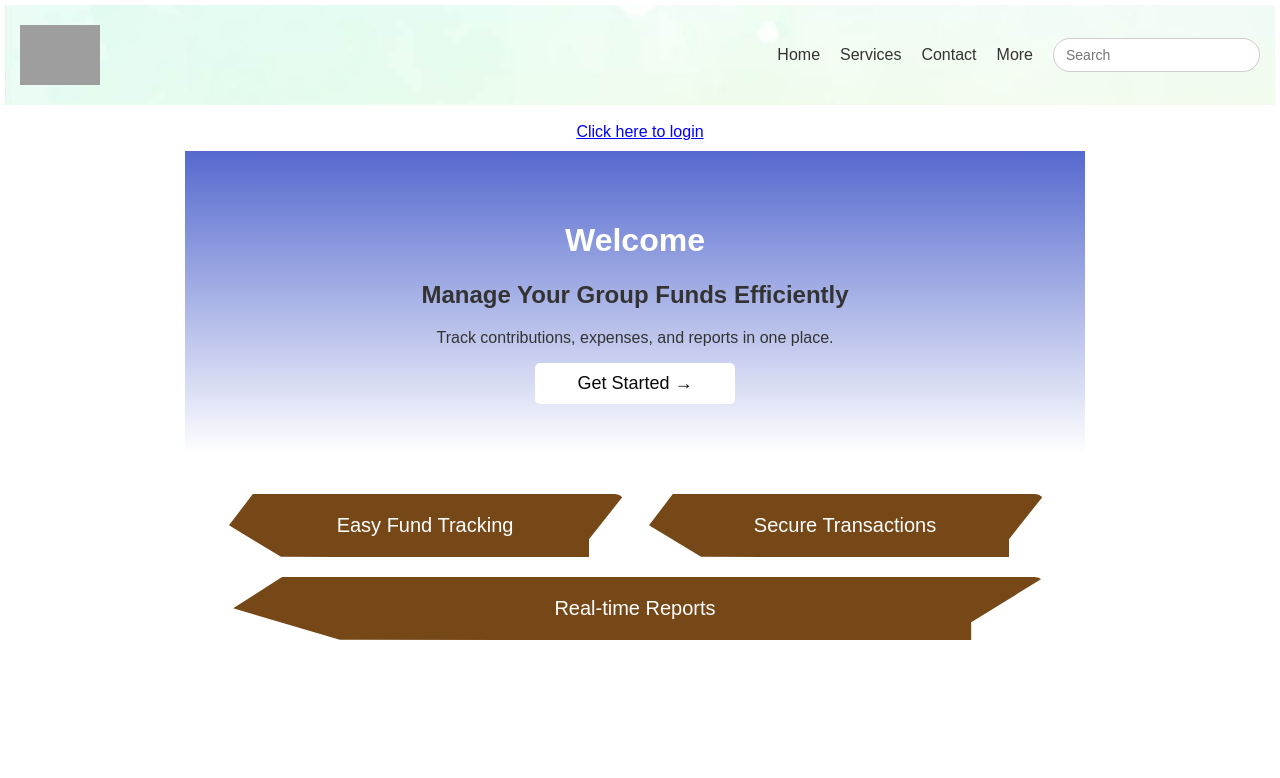
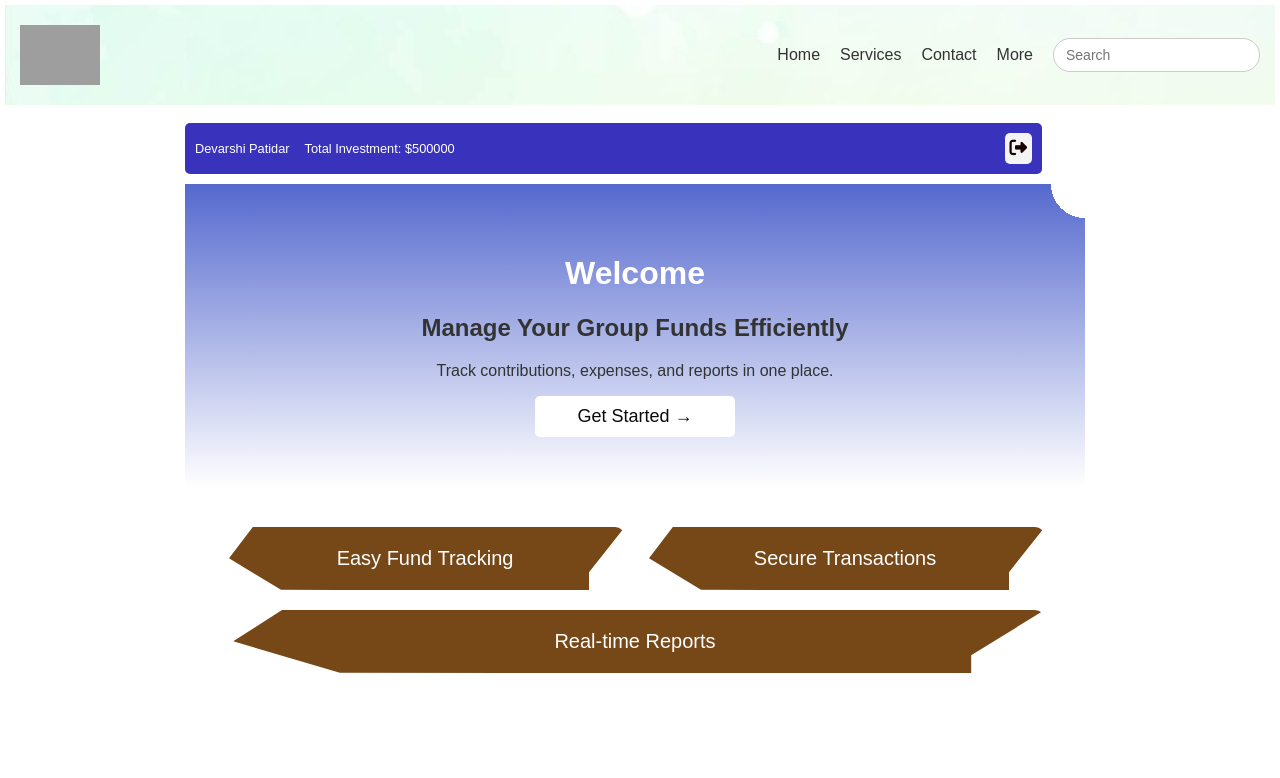
Before and after one commit to devarshi-patidar18/Fields-To-Future-Client, an Angular app in the folder FieldsToFuture/: page / in a window 1280 px wide. Shown: the top 778 px of the page. Built offline with nearby package versions, Linux system fonts and the light colour scheme; grey boxes are pictures that could not be loaded.

Commit message:
Login Nav bar

```diff
--- a/FieldsToFuture/src/app/app.component.html
+++ b/FieldsToFuture/src/app/app.component.html
@@ -1,9 +1,9 @@
 <app-header></app-header>
 <div class="" style="top: 115px; position: relative;">
-  <div style="justify-content: center; width: 100%; display: flex; color: blue; text-decoration:underline;" *ngIf="!this.datastore.isUserLoggedIn">
+  <div  >
 
       <!-- <a [routerLink]="['/login']">Login/Register</a> -->
-      <app-user-nav  [routerLink]="['/login']"></app-user-nav>
+      <app-user-nav [userName]="'Devarshi Patidar'" [totalInvestment]="500000"></app-user-nav>
 
   </div>
     <router-outlet class="routing-container"></router-outlet>
--- a/FieldsToFuture/src/app/app.component.ts
+++ b/FieldsToFuture/src/app/app.component.ts
@@ -17,8 +17,8 @@ import { UserNavComponent } from './user/user-nav/user-nav.component';
 export class AppComponent {
   constructor(public datastore:DataStoreService) {}
 
-  // ngOnInit(){
-  //   this.datastore.isUserLoggedIn = true;
-  // }
+  ngOnInit(){
+    this.datastore.isUserLoggedIn = true;
+  }
 
 }
--- a/FieldsToFuture/src/app/app.routes.ts
+++ b/FieldsToFuture/src/app/app.routes.ts
@@ -3,6 +3,7 @@ import { HomeComponent } from './common/home/home.component';
 import { LoginComponent } from './common/login/login.component';
 import { SearchpageComponent } from './common/searchpage/searchpage.component';
 import { SignupComponent } from './common/signup/signup.component';
+import { UserDetailsComponent } from './user/user-details/user-details.component';
 
 export const routes: Routes = [{
     path: '',
@@ -24,6 +25,11 @@ export const routes: Routes = [{
     component: SignupComponent,
     title: 'Registration page',
   },
+  {
+    path: 'userdetails',
+    component:UserDetailsComponent,
+    title: 'User Dashboard'
+  }
 ];
 
   export default routes;
--- a/FieldsToFuture/src/app/common/home/home.component.css
+++ b/FieldsToFuture/src/app/common/home/home.component.css
@@ -27,6 +27,8 @@ body {
     text-align: center;
     padding: 50px;
     background: linear-gradient( #5569ce, white);
+    mask: radial-gradient(34px at top right, #0000 100%, #000);
+    /* mask: radial-gradient(34px at top left, #0000 100%, #000); */
 
 }
 .hero h1 {
--- a/FieldsToFuture/src/app/user/user-nav/user-nav.component.css
+++ b/FieldsToFuture/src/app/user/user-nav/user-nav.component.css
@@ -0,0 +1,41 @@
+.navbar {
+    display: flex;
+    justify-content: space-between;
+    align-items: center;
+    padding: 10px 10px;
+    background: #3932bc;
+    color: white;
+    width: 92%;
+    font-size: 0.8em;
+    border-radius: 5px;
+  }
+
+  .nav-left {
+    display: flex;
+    gap: 15px;
+  }
+
+  .nav-right {
+    display: flex;
+    gap: 10px;
+  }
+
+  button {
+    padding: 5px;
+    border: none;
+    cursor: pointer;
+    border-radius: 5px;
+  }
+
+  button:hover {
+    opacity: 0.8;
+  }
+
+  .logout {
+    background: rgb(245, 244, 244);
+    color: rgb(23, 1, 1);
+  }
+
+  .logout:hover {
+    background: darkred;
+  }
--- a/FieldsToFuture/src/app/user/user-nav/user-nav.component.html
+++ b/FieldsToFuture/src/app/user/user-nav/user-nav.component.html
@@ -1,3 +1,22 @@
-<div>
-    Click here to login
+<div *ngIf="!dataStore.isUserLoggedIn"
+    style="justify-content: center; width: 95%; display: flex; color: rgb(0, 0, 6); text-decoration:underline;">
+    <a routerLink="/login">Click here to login</a>
 </div>
+
+<nav class="navbar" *ngIf="dataStore.isUserLoggedIn" (click)="this.goToDashboard()">
+    <div *ngIf="!logoutConfirmation" class="nav-left">
+      <span class="username">{{ userName }}</span>
+      <span class="investment">Total Investment: ${{ totalInvestment }}</span>
+    </div>
+    <div *ngIf="!logoutConfirmation" class="nav-right">
+      <!-- <button (click)="goToDashboard()">Dashboard</button> -->
+      <button class="logout" (click)="this.logoutConfirmation=true"><i class="fas fa-sign-out-alt"></i></button>
+    </div>
+    <div *ngIf="logoutConfirmation" style="justify-content: center;display: flex;">
+        <span style="width: 170px;">Do you realy want to logout?</span>
+        <!-- <span >Yes</span> -->
+        <button class="logout" style="padding: 0;width: 70px;margin-right: 5px;" (click)="this.islogout=true;logout()">Yes</button>
+        <!-- <span >No</span> -->
+        <button class="logout" style="padding: 0;width: 70px;" (click)="this.logoutConfirmation=false">No</button>
+    </div>
+  </nav>
--- a/FieldsToFuture/src/app/user/user-nav/user-nav.component.ts
+++ b/FieldsToFuture/src/app/user/user-nav/user-nav.component.ts
@@ -1,12 +1,34 @@
-import { Component } from '@angular/core';
+import { Component, Input } from '@angular/core';
+import { DataStoreService } from '../../services/data-store.service';
+import { CommonModule } from '@angular/common';
+import { Router, RouterLink, RouterOutlet } from '@angular/router';
 
 @Component({
   selector: 'app-user-nav',
   standalone: true,
-  imports: [],
+  imports: [CommonModule,RouterOutlet,RouterLink],
   templateUrl: './user-nav.component.html',
   styleUrl: './user-nav.component.css'
 })
 export class UserNavComponent {
+  @Input() userName: string = 'User';
+  @Input() totalInvestment: number = 0;
+  logoutConfirmation:boolean = false;
+  islogout:boolean = false;
 
+  constructor(public dataStore:DataStoreService,private router: Router) {}
+
+  logout() {
+    // Perform logout logic (clear session, navigate to login)
+    // this.logoutConfirmation = true;
+    if(this.islogout){
+      this.dataStore.isUserLoggedIn = false;
+      localStorage.removeItem('token'); // Example: Remove token
+      this.router.navigate(['/login']);
+    }
+  }
+
+  goToDashboard() {
+    this.router.navigate(['/userdetails']);
+  }
 }
--- a/FieldsToFuture/src/index.html
+++ b/FieldsToFuture/src/index.html
@@ -7,7 +7,7 @@
   <meta name="viewport" content="width=device-width, initial-scale=1">
   <link rel="icon" type="image/x-icon" href="assets/fields_to_future_main_logo_image.ico">
   <link href="https://fonts.googleapis.com/css2?family=Roboto:wght@300;400;500&display=swap" rel="stylesheet">
-  <link href="https://fonts.googleapis.com/icon?family=Material+Icons" rel="stylesheet">
+  <link rel="stylesheet" href="https://cdnjs.cloudflare.com/ajax/libs/font-awesome/6.7.2/css/all.min.css" integrity="sha512-Evv84Mr4kqVGRNSgIGL/F/aIDqQb7xQ2vcrdIwxfjThSH8CSR7PBEakCr51Ck+w+/U6swU2Im1vVX0SVk9ABhg==" crossorigin="anonymous" referrerpolicy="no-referrer" />
 </head>
 <body class="mat-typography">
   <app-root ></app-root>
```
